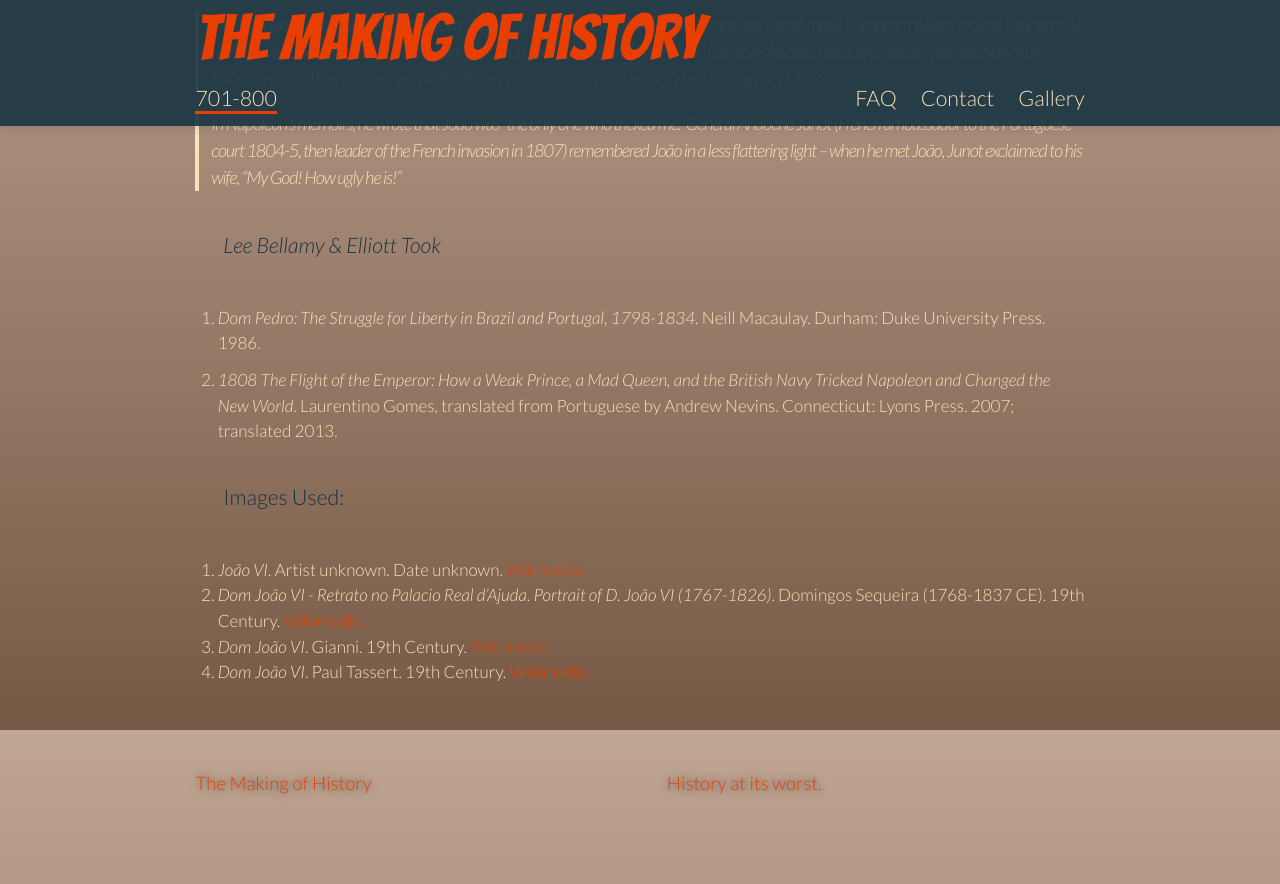
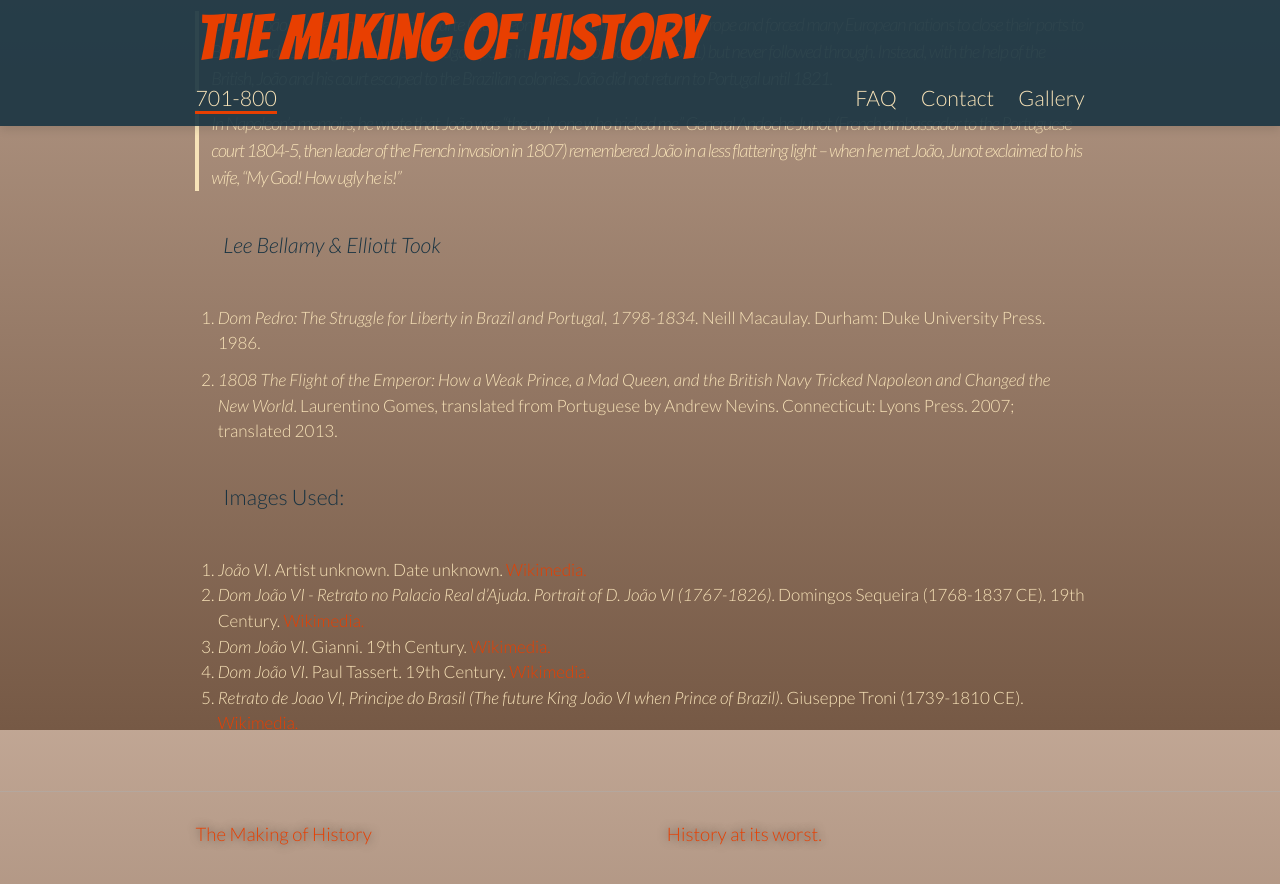
Before and after one commit to benadamstyles/making-of-history, a Jekyll site: the page built from _posts/2015-06-19-historic-hotties-dom-joao-vi-king-john-vi.md, in a window 1280 px wide and 900 px high, scrolled down 1070 px. Shown: the top 884 px of the window. Built offline with Jekyll 4.4.1, drawn with Linux system fonts in a browser that asks for light colours; some web fonts are replaced; before the commit the page ends 1919 px from its top, so only the background shows below that.

Commit message:
Updated 2015-06-19-historic-hotties-dom-joao-vi-king-john-vi.md

```diff
--- a/_posts/2015-06-19-historic-hotties-dom-joao-vi-king-john-vi.md
+++ b/_posts/2015-06-19-historic-hotties-dom-joao-vi-king-john-vi.md
@@ -39,3 +39,4 @@
 2. _Dom João VI - Retrato no Palacio Real d'Ajuda_. _Portrait of D. João VI (1767-1826)_. Domingos Sequeira (1768-1837 CE). 19th Century. [Wikimedia.](https://commons.wikimedia.org/wiki/File:Dom_Joao_VI_-_retrato_no_Palacio_Real_d%27Ajuda.jpg)
 3. _Dom João VI_. Gianni. 19th Century. [Wikimedia.](https://commons.wikimedia.org/wiki/File:Gianni_-_Dom_Jo%C3%A3o_VI.jpg)
 4.  _Dom João VI_. Paul Tassert. 19th Century. [Wikimedia.](https://commons.wikimedia.org/wiki/File:Paul_Tassert_-_Dom_Jo%C3%A3o_VI.jpg)
+5. _Retrato de Joao VI, Principe do Brasil (The future King João VI when Prince of Brazil)_. Giuseppe Troni (1739-1810 CE). [Wikimedia.](https://commons.wikimedia.org/wiki/File:Retrato_de_Joao_VI,_Principe_do_Brasil.jpg)
```
